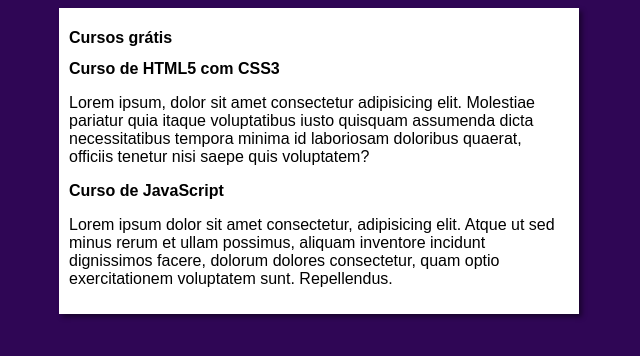
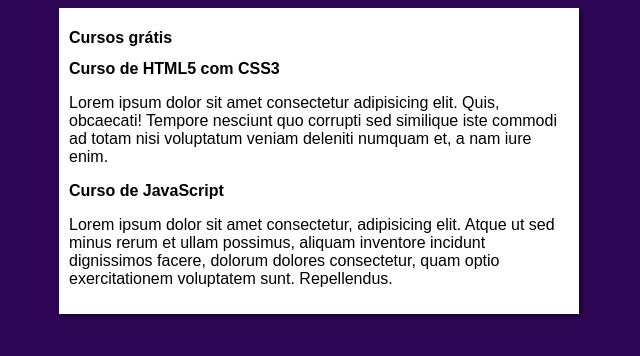
Before and after one commit to BielNovoa/projeto-site, a plain HTML site: page index.html in a window 1280 px wide. Shown: the whole page, without its empty margins (321-961 px from the left). Drawn offline with Linux system fonts and the light colour scheme.

Commit message:
Update index.html

```diff
--- a/index.html
+++ b/index.html
@@ -14,7 +14,7 @@
         </header>
         <article>
             <h2>Curso de HTML5 com CSS3</h2>
-            <p>Lorem ipsum, dolor sit amet consectetur adipisicing elit. Molestiae pariatur quia itaque voluptatibus iusto quisquam assumenda dicta necessitatibus tempora minima id laboriosam doloribus quaerat, officiis tenetur nisi saepe quis voluptatem?</p>
+            <p>Lorem ipsum dolor sit amet consectetur adipisicing elit. Quis, obcaecati! Tempore nesciunt quo corrupti sed similique iste commodi ad totam nisi voluptatum veniam deleniti numquam et, a nam iure enim.
         </article>
         <article>
             <h2>Curso de JavaScript</h2>
```
